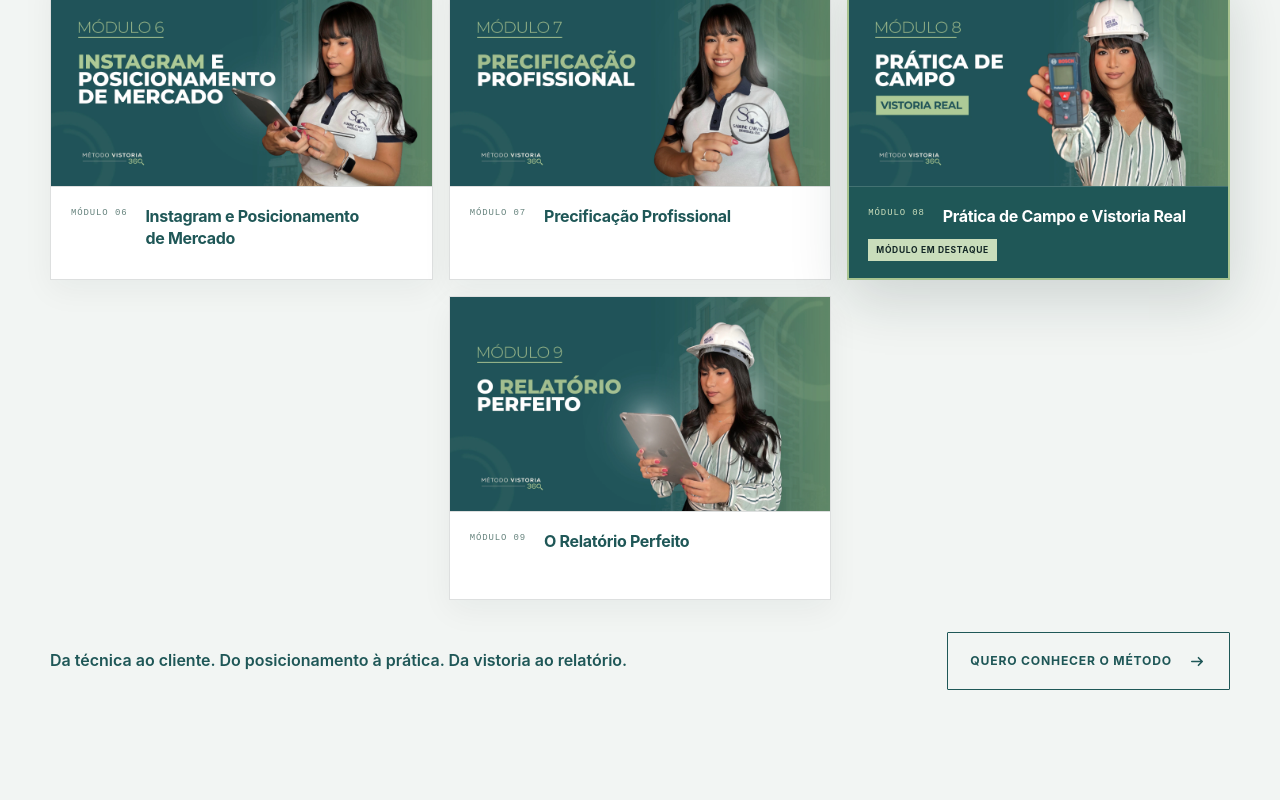
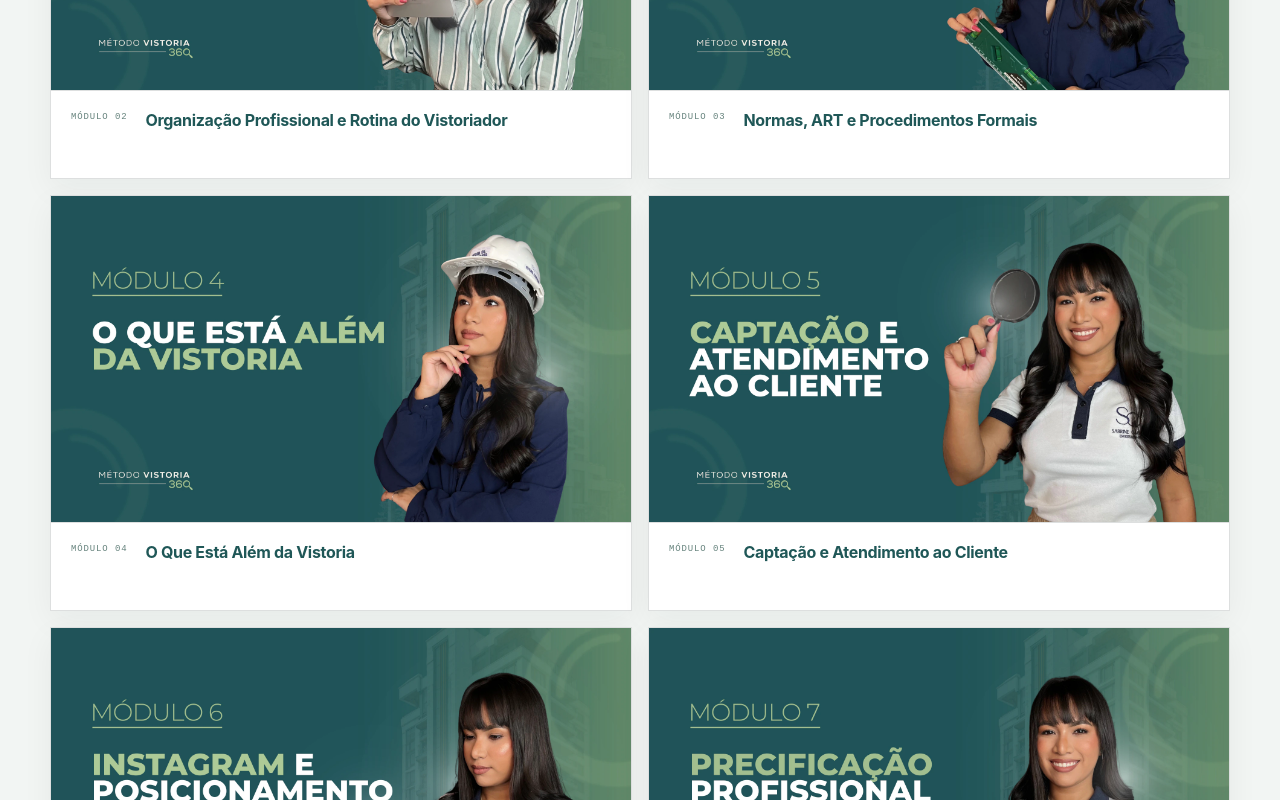
Before and after one commit to r-arcade/metodo360, a React (Vite) app: page / in a window 1280 px wide. Shown: the part 6695-7495 px from the top of the page. Built offline with nearby package versions, Linux system fonts and the light colour scheme.

Commit message:
fix: ajustar destinos dos CTAs e grid dos modulos

```diff
--- a/src/App.jsx
+++ b/src/App.jsx
@@ -28,7 +28,7 @@ function Hero() {
           <p className="hero__lead">O curso definitivo para engenheiros e arquitetos que querem dominar a vistoria de imóveis novos.</p>
           <p className="hero__body">Aprenda, com um método construído a partir da experiência de quem já fez mais de 1500 vistorias reais, tudo o que você precisa para atuar com segurança — da técnica e prática de campo à captação de clientes, posicionamento, precificação e entrega do relatório.</p>
           <p className="hero__promise"><span aria-hidden="true">↳</span> Torne-se referência em vistoria de imóvel novo na sua cidade.</p>
-          <CTA eventName="hero_cta_click" className="hero-button">Quero conhecer o método</CTA>
+          <CTA href="#investimento" eventName="hero_cta_click" className="hero-button">Quero conhecer o método</CTA>
           <ul className="micro-benefits" aria-label="Informações do curso">
             <li>{PRODUCT.accessDuration} de acesso</li>
             <li>{PRODUCT.guaranteeDays} dias de garantia</li>
@@ -157,7 +157,7 @@ function Method() {
             <h2 id="method-title">Muito além da técnica: uma formação para a atuação profissional completa.</h2>
             <p>O Método Vistoria 360 foi criado para organizar, em uma única jornada, tudo o que um engenheiro ou arquiteto precisa aprender para atuar com vistoria de imóvel novo.</p>
             <p>O objetivo não é formar alguém que apenas encontre defeitos. É formar um profissional capaz de compreender, conduzir, executar e transformar esse serviço em uma atuação sustentável.</p>
-            <CTA className="method-button">Quero dominar essa atuação</CTA>
+            <CTA href="#investimento" eventName="offer_view_click" className="method-button">Quero dominar essa atuação</CTA>
           </div>
           <div className="pillar-map" aria-label="Os oito pilares do Método Vistoria 360">
             <div className="pillar-map__center"><strong>360°</strong><span>atuação<br />completa</span></div>
--- a/src/components/UI.jsx
+++ b/src/components/UI.jsx
@@ -21,8 +21,8 @@ export function Eyebrow({ children, light = false }) {
   return <p className={`eyebrow ${light ? 'eyebrow--light' : ''}`}>{children}</p>
 }
 
-export function CTA({ children, eventName = 'checkout_click', variant = 'primary', className = '' }) {
-  const href = getCheckoutUrl()
+export function CTA({ children, href: destination, eventName = 'checkout_click', variant = 'primary', className = '' }) {
+  const href = destination ?? getCheckoutUrl()
   const external = href.startsWith('http')
 
   return (
--- a/src/styles.css
+++ b/src/styles.css
@@ -363,7 +363,7 @@ h3 { letter-spacing: -0.02em; }
 .journey-board__legend span::before { content: ''; width: 4px; height: 4px; border-radius: 50%; background: var(--gold); }
 .journey-close { margin: 34px 0 0; text-align: center; }
 
-.modules-grid { display: grid; gap: 18px; }
+.modules-grid { display: grid; grid-template-columns: repeat(2, minmax(0, 1fr)); gap: 18px; }
 .module-card { position: relative; display: flex; flex-direction: column; min-width: 0; overflow: hidden; border: 1px solid var(--line); background: var(--white); box-shadow: 0 10px 30px rgba(16,41,39,.05); transition: border-color 180ms ease, box-shadow 180ms ease, transform 180ms ease; }
 .module-card:hover { border-color: rgba(31,87,87,.32); box-shadow: 0 18px 42px rgba(16,41,39,.1); transform: translateY(-2px); }
 .module-card__media { display: block; flex-shrink: 0; aspect-ratio: 16 / 9; overflow: hidden; background: var(--forest-deep); }
@@ -504,6 +504,9 @@ h3 { letter-spacing: -0.02em; }
 .mobile-sticky-cta { position: fixed; z-index: 90; right: 12px; bottom: 12px; left: 12px; min-height: 52px; box-shadow: 0 12px 34px rgba(13,42,40,.28); }
 
 @media (max-width: 559px) {
+  .modules-grid { gap: 12px; }
+  .module-card__caption { grid-template-columns: minmax(0, 1fr); gap: 8px; padding: 12px; }
+  .module-card h3 { font-size: .875rem; overflow-wrap: anywhere; }
   .practice-grid { grid-template-columns: repeat(2, minmax(0, 1fr)); gap: 12px; }
   .practice-card { min-width: 0; min-height: 0; padding: 12px; }
   .practice-card__top { gap: 6px; margin-bottom: 20px; }
@@ -637,8 +640,7 @@ h3 { letter-spacing: -0.02em; }
 }
 
 @media (min-width: 960px) {
-  .modules-grid { grid-template-columns: repeat(3, 1fr); gap: 16px; }
-  .module-card:last-child { grid-column: 2; }
+  .modules-grid { grid-template-columns: repeat(2, minmax(0, 1fr)); gap: 16px; }
 }
 
 @media (min-width: 1080px) {
```
